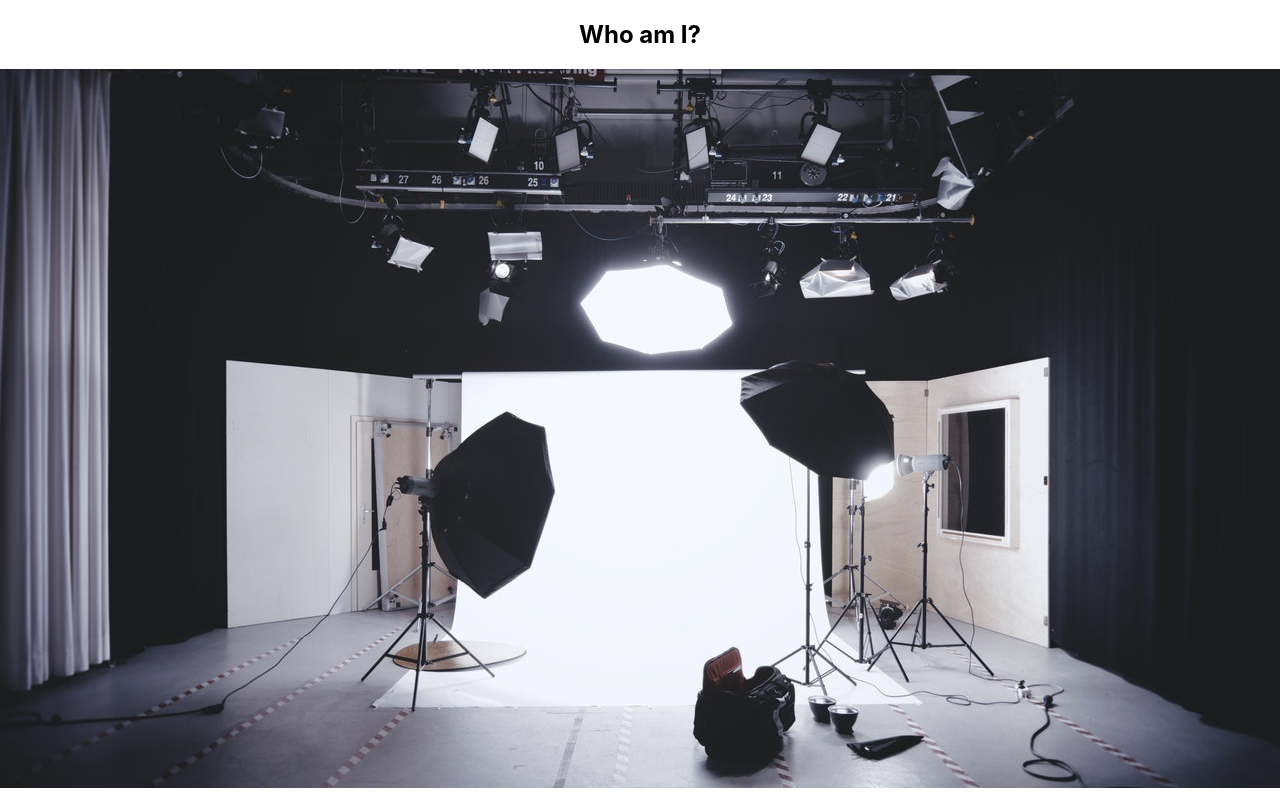
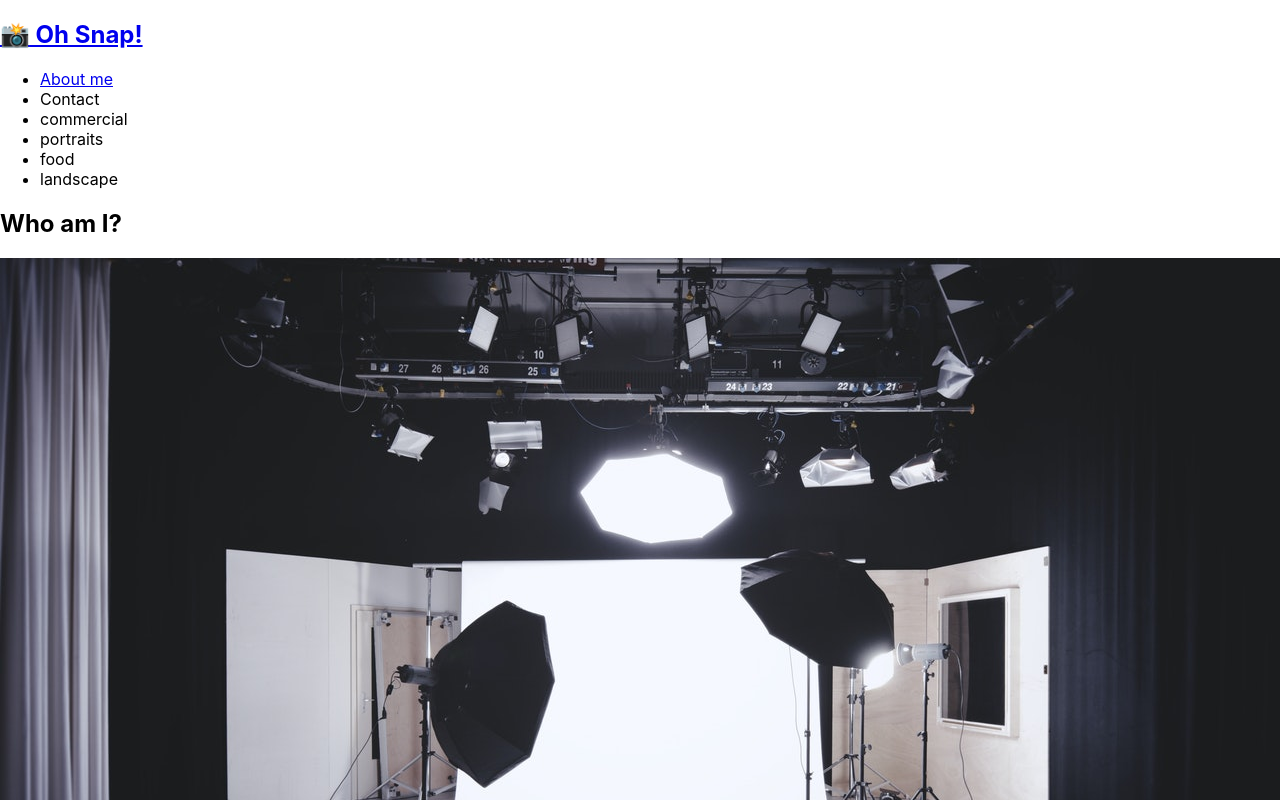
Before and after one commit to JunyaQ/photoGallery, a React (Create React App) app in the folder photo-port/: page / in a window 1280 px wide. Shown: the top 800 px of the page. Built offline with nearby package versions, Linux system fonts and the light colour scheme.

Commit message:
navigate part

```diff
--- a/photo-port/src/App.js
+++ b/photo-port/src/App.js
@@ -1,12 +1,14 @@
-import logo from './logo.svg';
-import './App.css';
-import About from './components/About'
+import React from 'react';
+import Nav from './components/Nav';
+import About from './components/About';
 
 function App() {
   return (
-    <div className="App">
-  <About></About>
-
+    <div>
+      <Nav></Nav>
+      <main>
+        <About></About>
+      </main>
     </div>
   );
 }
--- /dev/null
+++ b/photo-port/src/components/Nav/index.jsx
@@ -0,0 +1,58 @@
+import React from 'react';
+
+
+function Nav() {
+    function categorySelected() {
+        console.log(`clicked`)
+      }
+    const categories = [
+        {
+          name: "commercial",
+          description:
+            "Photos of grocery stores, food trucks, and other commercial projects",
+        },
+        { name: "portraits", description: "Portraits of people in my life" },
+        { name: "food", description: "Delicious delicacies" },
+        {
+          name: "landscape",
+          description: "Fields, farmhouses, waterfalls, and the beauty of nature",
+        },
+      ];
+
+  return (
+
+    <header>
+  <h2>
+    <a href="/">
+      <span role="img" aria-label="camera"> 📸</span> Oh Snap!
+    </a>
+  </h2>
+  <nav>
+    <ul className="flex-row">
+      <li className="mx-2">
+        <a href="#about" onClick={() => categorySelected()}>
+          About me
+        </a>
+      </li>
+      <li>
+      <span onClick={() => categorySelected()}>
+              Contact
+            </span>
+      </li>
+      {categories.map((category) => (
+  <li
+    className="mx-1"
+    key={category.name}
+  >
+    <span onClick={() => { categorySelected(category.name); }} >
+      {category.name}
+    </span>
+  </li>
+))}
+    </ul>
+  </nav>
+</header>
+  );
+}
+
+export default Nav;
```
Also changed, not shown: photo-port/src/utils/helpers.js (renamed from photo-port/utils/helpers.js).
